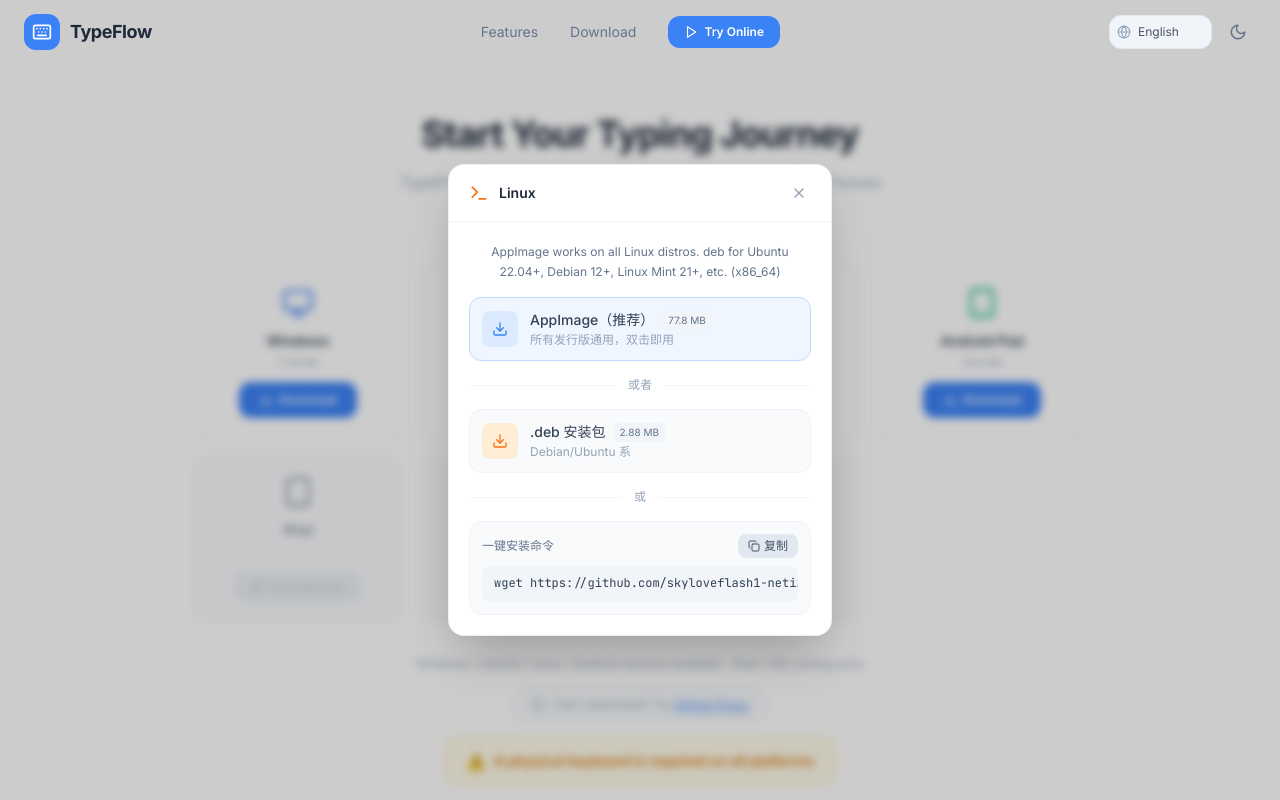
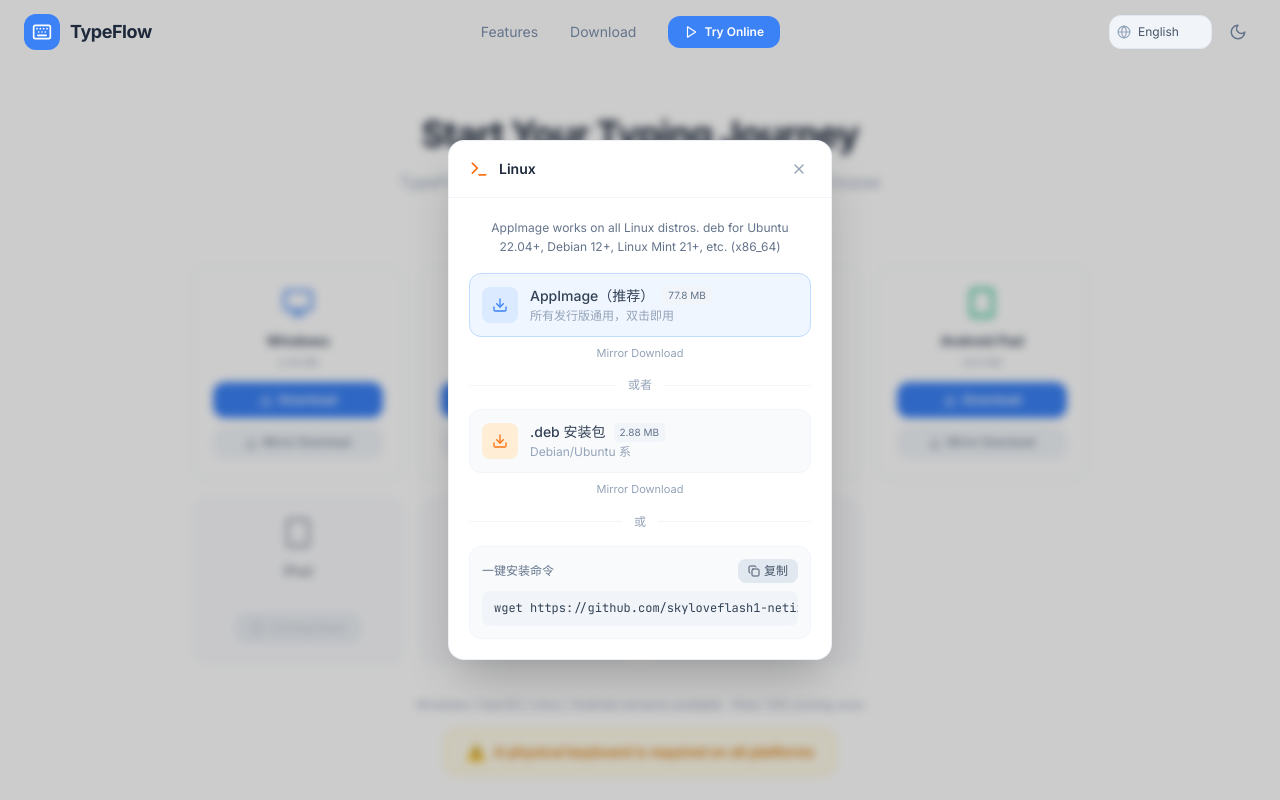
Before and after one commit to skyloveflash1-netizen/type-flow-landing, a React (Vite) app: page / in a window 1280 px wide. Both pictures are taken after a click on the button "Download". Shown: the part 3946-4746 px from the top of the page. Built offline with nearby package versions, Linux system fonts and the light colour scheme.

Commit message:
fix: proxy download button next to each download

```diff
--- a/src/components/Download.tsx
+++ b/src/components/Download.tsx
@@ -1,12 +1,14 @@
 import React, { useState } from 'react';
 import { useI18n } from '../i18n/I18nContext';
-import { Monitor, Apple, Terminal, Tablet, Smartphone, Download as DownloadIcon, Clock, Copy, Check, X, AlertCircle } from 'lucide-react';
+import { Monitor, Apple, Terminal, Tablet, Smartphone, Download as DownloadIcon, Clock, Copy, Check, X } from 'lucide-react';
 
 const GITHUB_BASE = 'https://github.com/skyloveflash1-netizen/type-flow-landing/releases/download/v1.0.0';
-const PROXY_PREFIX = 'https://ghproxy.com/';
+const PROXY_BASE = `https://ghproxy.com/${GITHUB_BASE}`;
 
 const linuxAppImageUrl = `${GITHUB_BASE}/TypeFlow_1.0.0_amd64.AppImage`;
+const linuxAppImageProxyUrl = `${PROXY_BASE}/TypeFlow_1.0.0_amd64.AppImage`;
 const linuxDebUrl = `${GITHUB_BASE}/TypeFlow_1.0.0_amd64.deb`;
+const linuxDebProxyUrl = `${PROXY_BASE}/TypeFlow_1.0.0_amd64.deb`;
 const linuxInstallCmd = `wget ${GITHUB_BASE}/TypeFlow_1.0.0_amd64.deb && sudo dpkg -i TypeFlow_1.0.0_amd64.deb && sudo apt-get install -f`;
 
 export default function Download() {
@@ -30,13 +32,13 @@
   };
 
   const platforms = [
-    { icon: Monitor, label: 'Windows', id: 'windows', available: true, color: 'text-blue-500', url: `${GITHUB_BASE}/typeflow.zip`, size: '2.46 MB', isSpecial: false },
-    { icon: Apple, label: 'macOS', id: 'mac', available: true, color: 'text-slate-600 dark:text-slate-300', url: `${GITHUB_BASE}/TypeFlow_1.0.0_aarch64.dmg`, size: '2.82 MB', isSpecial: false },
-    { icon: Terminal, label: 'Linux', id: 'linux', available: true, color: 'text-orange-500', url: '', size: ' ', isSpecial: true },
-    { icon: Tablet, label: 'Android Pad', id: 'android-pad', available: true, color: 'text-emerald-500', url: `${GITHUB_BASE}/TypeFlow_1.0.0_android-pad.apk`, size: '35.8 MB', isSpecial: false },
-    { icon: Tablet, label: 'iPad', id: 'ipad', available: false, color: 'text-slate-600 dark:text-slate-300', url: '', size: '', isSpecial: false },
-    { icon: Smartphone, label: 'Android', id: 'android', available: false, color: 'text-slate-600 dark:text-slate-300', url: '', size: '', isSpecial: false },
-    { icon: Smartphone, label: 'iOS', id: 'ios', available: false, color: 'text-slate-600 dark:text-slate-300', url: '', size: '', isSpecial: false },
+    { icon: Monitor, label: 'Windows', id: 'windows', available: true, color: 'text-blue-500', url: `${GITHUB_BASE}/typeflow.zip`, proxyUrl: `${PROXY_BASE}/typeflow.zip`, size: '2.46 MB', isSpecial: false },
+    { icon: Apple, label: 'macOS', id: 'mac', available: true, color: 'text-slate-600 dark:text-slate-300', url: `${GITHUB_BASE}/TypeFlow_1.0.0_aarch64.dmg`, proxyUrl: `${PROXY_BASE}/TypeFlow_1.0.0_aarch64.dmg`, size: '2.82 MB', isSpecial: false },
+    { icon: Terminal, label: 'Linux', id: 'linux', available: true, color: 'text-orange-500', url: '', proxyUrl: '', size: ' ', isSpecial: true },
+    { icon: Tablet, label: 'Android Pad', id: 'android-pad', available: true, color: 'text-emerald-500', url: `${GITHUB_BASE}/TypeFlow_1.0.0_android-pad.apk`, proxyUrl: `${PROXY_BASE}/TypeFlow_1.0.0_android-pad.apk`, size: '35.8 MB', isSpecial: false },
+    { icon: Tablet, label: 'iPad', id: 'ipad', available: false, color: 'text-slate-600 dark:text-slate-300', url: '', proxyUrl: '', size: '', isSpecial: false },
+    { icon: Smartphone, label: 'Android', id: 'android', available: false, color: 'text-slate-600 dark:text-slate-300', url: '', proxyUrl: '', size: '', isSpecial: false },
+    { icon: Smartphone, label: 'iOS', id: 'ios', available: false, color: 'text-slate-600 dark:text-slate-300', url: '', proxyUrl: '', size: '', isSpecial: false },
   ];
 
   return (
@@ -56,7 +58,7 @@
               key={p.id}
               className={`rounded-2xl border transition-all duration-300 ${
                 p.available
-                  ? 'bg-white dark:bg-slate-800/50 border-slate-200/60 dark:border-slate-700/40 hover:-translate-y-1 hover:shadow-lg dark:hover:shadow-brand-500/5 cursor-pointer'
+                  ? 'bg-white dark:bg-slate-800/50 border-slate-200/60 dark:border-slate-700/40 hover:-translate-y-1 hover:shadow-lg dark:hover:shadow-brand-500/5'
                   : 'bg-slate-50 dark:bg-slate-800/30 border-slate-100 dark:border-slate-700/30 opacity-60'
               }`}
             >
@@ -76,13 +78,22 @@
                       {t.downloadBtn}
                     </button>
                   ) : (
+                    <div className="flex flex-col gap-2 w-full">
                       <a
                         href={p.url}
-                      className="inline-flex items-center gap-1.5 px-5 py-2.5 bg-brand-500 hover:bg-brand-600 text-white text-xs font-semibold rounded-xl transition-all hover:shadow-lg hover:shadow-brand-500/25"
+                        className="inline-flex items-center justify-center gap-1.5 px-4 py-2.5 bg-brand-500 hover:bg-brand-600 text-white text-xs font-semibold rounded-xl transition-all hover:shadow-lg hover:shadow-brand-500/25"
                       >
                         <DownloadIcon className="w-3.5 h-3.5" />
                         {t.downloadBtn}
                       </a>
+                      <a
+                        href={p.proxyUrl}
+                        className="inline-flex items-center justify-center gap-1.5 px-4 py-2 bg-slate-100 dark:bg-slate-700 hover:bg-slate-200 dark:hover:bg-slate-600 text-slate-500 dark:text-slate-300 text-[11px] font-medium rounded-xl transition-all"
+                      >
+                        <DownloadIcon className="w-3 h-3" />
+                        {t.downloadProxy}
+                      </a>
+                    </div>
                   )
                 ) : (
                   <span className="inline-flex items-center gap-1.5 px-4 py-2 bg-slate-200 dark:bg-slate-700 text-slate-400 dark:text-slate-500 text-xs rounded-xl">
@@ -98,25 +109,6 @@
         <p className="text-xs text-slate-400 dark:text-slate-500 mb-4">
           {t.downloadNote} · {t.downloadPlatformNote}
         </p>
-
-        {/* 备用下载提示 */}
-        <div className="flex justify-center mb-4">
-          <div className="inline-flex items-center gap-2 px-4 py-2 bg-slate-50 dark:bg-slate-800/50 border border-slate-200 dark:border-slate-700/40 rounded-xl">
-            <AlertCircle className="w-3.5 h-3.5 text-slate-400" />
-            <span className="text-xs text-slate-400 dark:text-slate-500">
-              {t.downloadProxyTip}{' '}
-              <a
-                href="https://ghproxy.com/"
-                target="_blank"
-                rel="noopener noreferrer"
-                className="text-brand-500 hover:text-brand-600 underline underline-offset-2"
-              >
-                {t.downloadProxyLink}
-              </a>
-            </span>
-          </div>
-        </div>
-
         <div className="inline-flex items-center gap-2 px-5 py-2.5 bg-amber-50 dark:bg-amber-500/10 border border-amber-200 dark:border-amber-500/20 rounded-xl">
           <span className="text-base">⚠️</span>
           <span className="text-sm font-semibold text-amber-600 dark:text-amber-400">{t.downloadKeyboardNote}</span>
@@ -128,7 +120,6 @@
             <div className="fixed inset-0 z-40 bg-black/20 backdrop-blur-sm" onClick={() => setLinuxOpen(false)} />
             <div className="fixed inset-0 z-50 flex items-center justify-center p-4">
               <div className="relative bg-white dark:bg-slate-800 rounded-2xl shadow-2xl border border-slate-200/60 dark:border-slate-700/40 w-full max-w-sm overflow-hidden">
-                {/* Header */}
                 <div className="flex items-center justify-between px-5 py-4 border-b border-slate-100 dark:border-slate-700/50">
                   <div className="flex items-center gap-2.5">
                     <Terminal className="w-5 h-5 text-orange-500" />
@@ -142,13 +133,13 @@
                   </button>
                 </div>
 
-                {/* Body */}
                 <div className="p-5 space-y-4">
                   <p className="text-xs text-slate-500 dark:text-slate-400 leading-relaxed">
                     {t.linuxInstallTip}
                   </p>
 
-                  {/* AppImage - recommended */}
+                  {/* AppImage */}
+                  <div className="space-y-2">
                     <a
                       href={linuxAppImageUrl}
                       className="flex items-center gap-3 p-3 rounded-xl bg-brand-50 dark:bg-brand-500/10 hover:bg-brand-100 dark:hover:bg-brand-500/20 border border-brand-200 dark:border-brand-500/20 transition-all group"
@@ -163,13 +154,17 @@
                           </span>
                           <span className="text-[10px] px-1.5 py-0.5 bg-slate-100 dark:bg-slate-600 text-slate-500 dark:text-slate-400 rounded">77.8 MB</span>
                         </div>
-                      <div className="text-xs text-slate-400 dark:text-slate-500 mt-0.5">
-                        所有发行版通用，双击即用
-                      </div>
+                        <div className="text-xs text-slate-400 dark:text-slate-500 mt-0.5">所有发行版通用，双击即用</div>
                       </div>
                     </a>
+                    <a
+                      href={linuxAppImageProxyUrl}
+                      className="block text-center text-[11px] text-slate-400 dark:text-slate-500 hover:text-brand-500 transition-colors"
+                    >
+                      {t.downloadProxy}
+                    </a>
+                  </div>
 
-                  {/* Divider */}
                   <div className="flex items-center gap-3">
                     <div className="flex-1 h-px bg-slate-100 dark:bg-slate-700/50" />
                     <span className="text-xs text-slate-400 dark:text-slate-500">或者</span>
@@ -177,6 +172,7 @@
                   </div>
 
                   {/* deb */}
+                  <div className="space-y-2">
                     <a
                       href={linuxDebUrl}
                       className="flex items-center gap-3 p-3 rounded-xl bg-slate-50 dark:bg-slate-700/30 hover:bg-orange-50 dark:hover:bg-orange-500/10 border border-slate-100 dark:border-slate-700/30 hover:border-orange-200 dark:hover:border-orange-500/20 transition-all group"
@@ -191,20 +187,23 @@
                           </span>
                           <span className="text-[10px] px-1.5 py-0.5 bg-slate-100 dark:bg-slate-600 text-slate-500 dark:text-slate-400 rounded">2.88 MB</span>
                         </div>
-                      <div className="text-xs text-slate-400 dark:text-slate-500 mt-0.5">
-                        Debian/Ubuntu 系
-                      </div>
+                        <div className="text-xs text-slate-400 dark:text-slate-500 mt-0.5">Debian/Ubuntu 系</div>
                       </div>
                     </a>
+                    <a
+                      href={linuxDebProxyUrl}
+                      className="block text-center text-[11px] text-slate-400 dark:text-slate-500 hover:text-brand-500 transition-colors"
+                    >
+                      {t.downloadProxy}
+                    </a>
+                  </div>
 
-                  {/* Divider */}
                   <div className="flex items-center gap-3">
                     <div className="flex-1 h-px bg-slate-100 dark:bg-slate-700/50" />
                     <span className="text-xs text-slate-400 dark:text-slate-500">或</span>
                     <div className="flex-1 h-px bg-slate-100 dark:bg-slate-700/50" />
                   </div>
 
-                  {/* Copy command */}
                   <div className="p-3 rounded-xl bg-slate-50 dark:bg-slate-700/30 border border-slate-100 dark:border-slate-700/30">
                     <div className="flex items-center justify-between mb-2">
                       <span className="text-xs font-medium text-slate-500 dark:text-slate-400">一键安装命令</span>
@@ -217,15 +216,9 @@
                         }`}
                       >
                         {copied ? (
-                          <>
-                            <Check className="w-3 h-3" />
-                            已复制
-                          </>
+                          <><Check className="w-3 h-3" />已复制</>
                         ) : (
-                          <>
-                            <Copy className="w-3 h-3" />
-                            复制
-                          </>
+                          <><Copy className="w-3 h-3" />复制</>
                         )}
                       </button>
                     </div>
--- a/src/i18n/translations.ts
+++ b/src/i18n/translations.ts
@@ -97,8 +97,7 @@
   linuxCopyBtn: string;
   linuxCopied: string;
   downloadKeyboardNote: string;
-  downloadProxyTip: string;
-  downloadProxyLink: string;
+  downloadProxy: string;
 
   // Footer
   footerTagline: string;
@@ -209,8 +208,7 @@
   linuxInstallTip: 'AppImage 适用于所有 Linux 发行版。deb 包适用于 Ubuntu 22.04+、Debian 12+、Linux Mint 21+ 等（x86_64）',
   linuxInstallCmd: '一键安装命令',
   downloadKeyboardNote: '所有平台均需外接真实键盘使用',
-  downloadProxyTip: '如无法下载，请通过',
-  downloadProxyLink: 'GitHub 代理',
+  downloadProxy: '备用下载',
 
   footerTagline: '让打字练习变得简单而高效',
   footerResources: '资源',
@@ -315,8 +313,7 @@
   linuxInstallTip: 'AppImage 適用於所有 Linux 發行版。deb 包適用於 Ubuntu 22.04+、Debian 12+、Linux Mint 21+ 等（x86_64）',
   linuxInstallCmd: '一鍵安裝命令',
   downloadKeyboardNote: '所有平台均需外接真實鍵盤使用',
-  downloadProxyTip: '如無法下載，請通過',
-  downloadProxyLink: 'GitHub 代理',
+  downloadProxy: '備用下載',
 
   footerTagline: '讓打字練習變得簡單而高效',
   footerResources: '資源',
@@ -423,8 +420,7 @@
   linuxInstallTip: 'AppImage works on all Linux distros. deb for Ubuntu 22.04+, Debian 12+, Linux Mint 21+, etc. (x86_64)',
   linuxInstallCmd: 'Install command',
   downloadKeyboardNote: 'A physical keyboard is required on all platforms',
-  downloadProxyTip: 'Can\'t download? Try',
-  downloadProxyLink: 'GitHub Proxy',
+  downloadProxy: 'Mirror Download',
 
   footerTagline: 'Making typing practice simple and efficient',
   footerResources: 'Resources',
```
Lines whose indentation alone changed are shown as unchanged.
